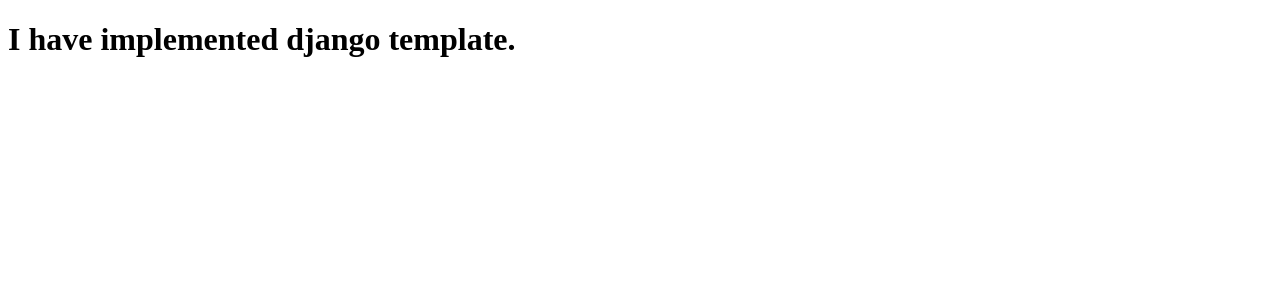
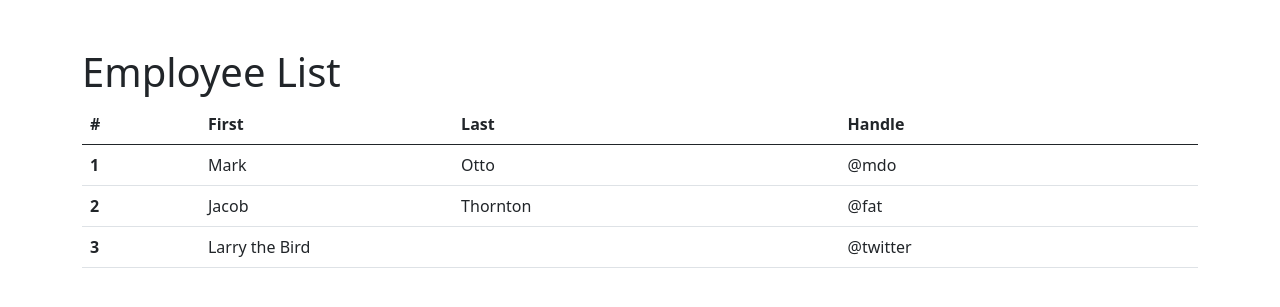
Before and after one commit to SohanFullDev/Django-Basic, a Django app: page / in a window 1280 px wide. Shown: the top 307 px of the page. Run offline with Django 4.2, Linux system fonts and the light colour scheme.

Commit message:
implement bootstrap-cot17

```diff
--- a/mysite/templates/home.html
+++ b/mysite/templates/home.html
@@ -3,10 +3,45 @@
 <head>
   <meta charset="UTF-8">
   <title>Django Basics</title>
+  <link href="https://cdn.jsdelivr.net/npm/bootstrap@5.0.2/dist/css/bootstrap.min.css" rel="stylesheet">
+
+  <script src="https://cdn.jsdelivr.net/npm/bootstrap@5.0.2/dist/js/bootstrap.bundle.min.js" ></script>
 </head>
 <body>
 
-  <h1>I have implemented django template.</h1>
+
+  <div class="container pt-5">
+    <h1>Employee List</h1>
+    <table class="table">
+        <thead>
+          <tr>
+            <th scope="col">#</th>
+            <th scope="col">First</th>
+            <th scope="col">Last</th>
+            <th scope="col">Handle</th>
+          </tr>
+        </thead>
+        <tbody>
+          <tr>
+            <th scope="row">1</th>
+            <td>Mark</td>
+            <td>Otto</td>
+            <td>@mdo</td>
+          </tr>
+          <tr>
+            <th scope="row">2</th>
+            <td>Jacob</td>
+            <td>Thornton</td>
+            <td>@fat</td>
+          </tr>
+          <tr>
+            <th scope="row">3</th>
+            <td colspan="2">Larry the Bird</td>
+            <td>@twitter</td>
+          </tr>
+        </tbody>
+      </table>
+  </div>
 
 
 </body>
```
